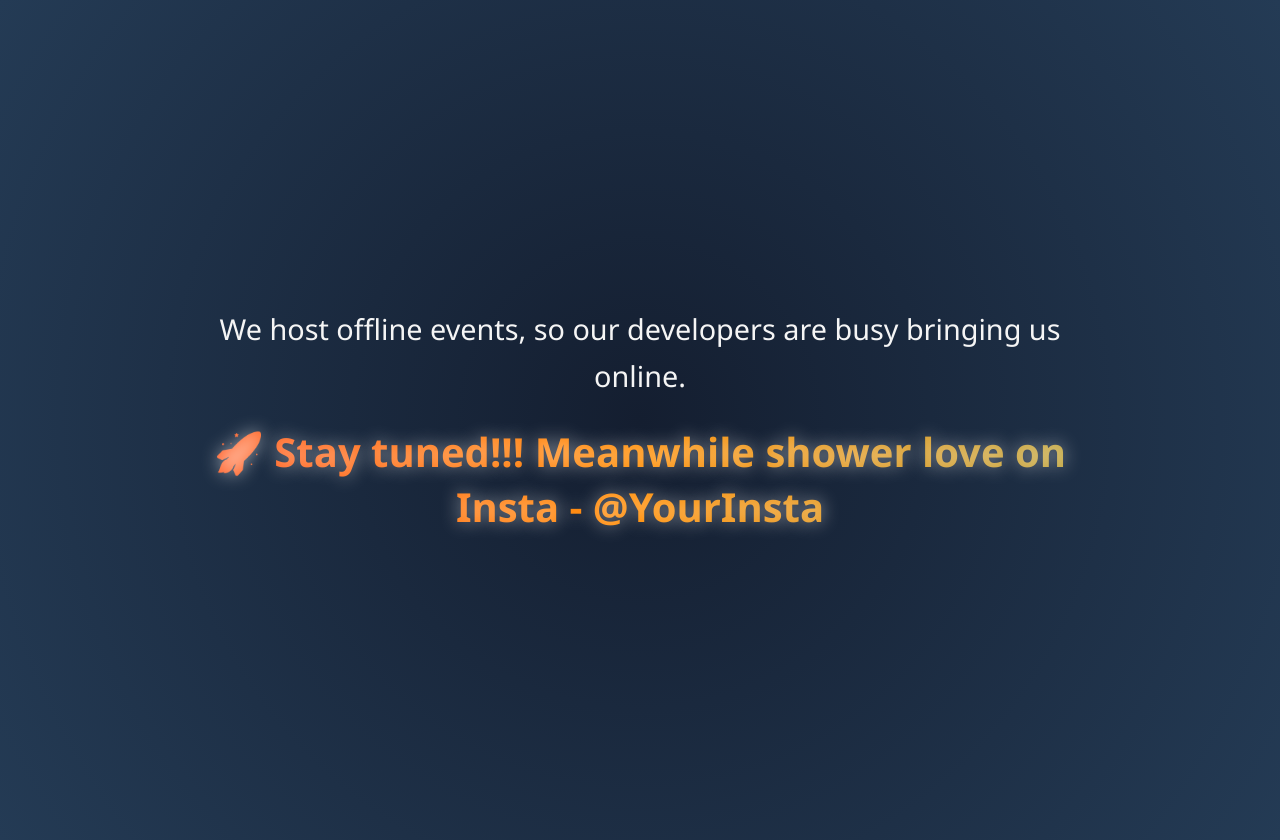
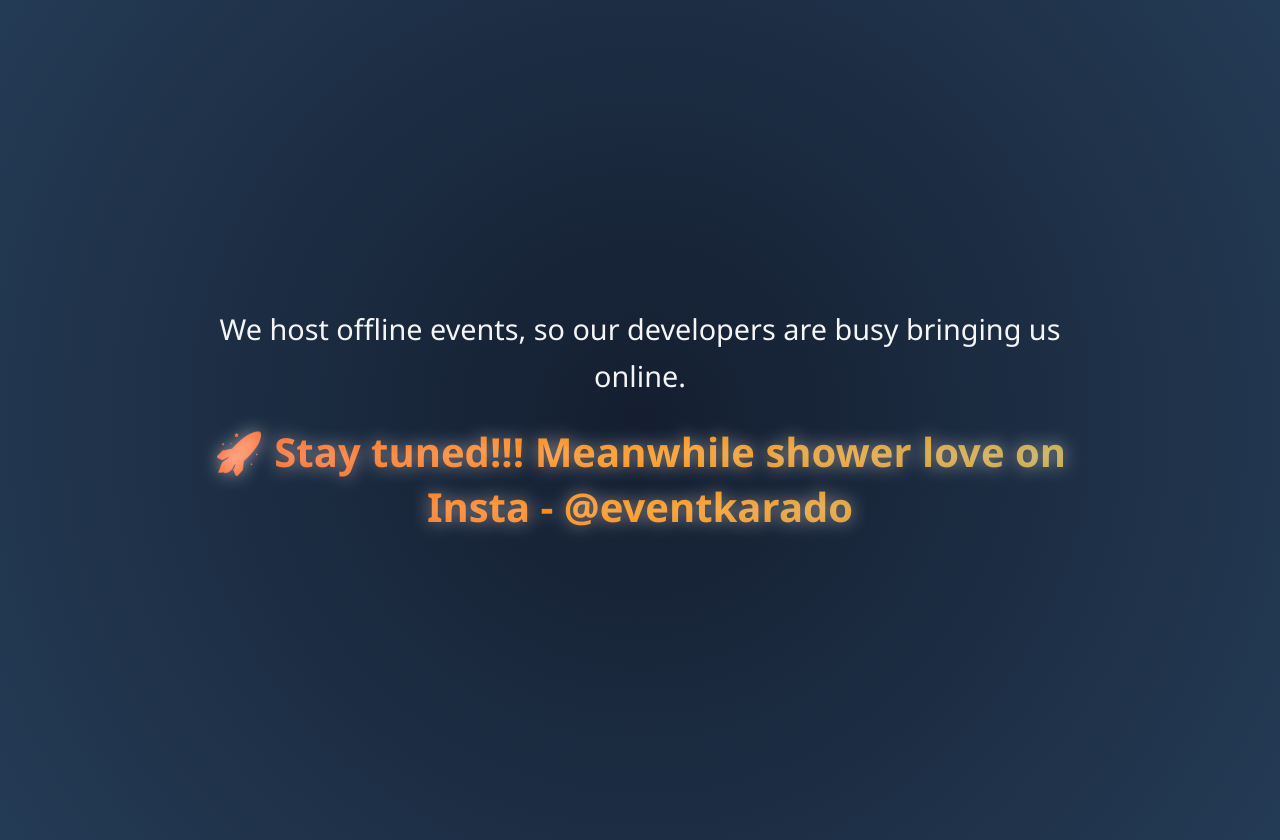
Before and after one commit to pseudo-developer/eventkarado-comingsoon, a plain HTML site: page index.html in a window 1280 px wide. Drawn offline with Linux system fonts and the light colour scheme.

Commit message:
Update index.html

```diff
--- a/index.html
+++ b/index.html
@@ -72,7 +72,7 @@
         </div>
         <div class="line2">
             🚀 Stay tuned!!! Meanwhile shower love on Insta -
-            <a href="https://instagram.com/yourprofile" target="_blank">@YourInsta</a>
+            <a href="https://www.instagram.com/eventkarado?igsh=NWh1eWM4cTc1bThk" target="_blank">@eventkarado</a>
         </div>
     </div>
 </body>
```
